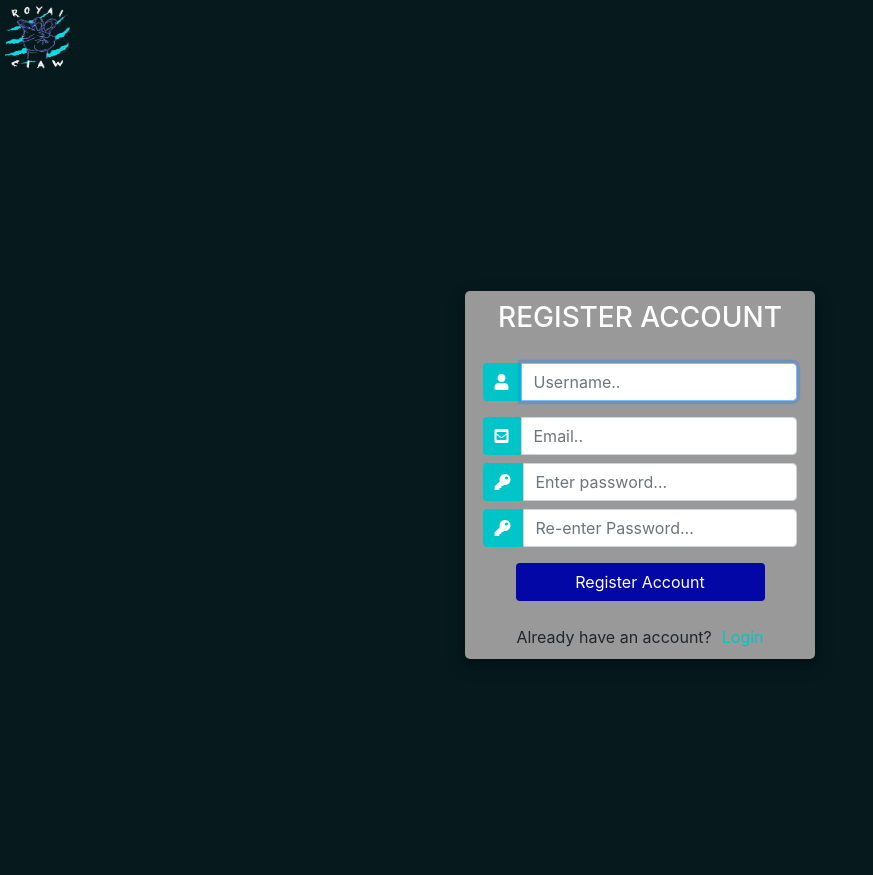
After one commit to torigrasso/Django-RoyalClaw-Website, a Django app: page /account/register/ in a window 1280 px wide. The commit adds this page. Shown: the whole page, without its empty margins (0-873 px from the left). Run offline with Django 3.2, Linux system fonts and the light colour scheme; parts of the project's set-up code (start-up, migrations or seed data) failed here and were passed over; some libraries are stand-ins or nearby versions.

Commit message:
Login/Register is up and sort of working..
Need to fix logout to actually logout
Login is not properly working
Redirect to home page when you login is not working

Redirect to home page when a user is logged in and tried to go to:
login
register

```diff
--- a/royalclaw/royalclaw/urls.py
+++ b/royalclaw/royalclaw/urls.py
@@ -21,7 +21,8 @@ from django.conf import settings
 urlpatterns = [
     path('admin/', admin.site.urls),
     path('', include('main.urls')),
-    path('merch/', include('store.urls'))
+    path('merch/', include('store.urls')),
+    path('account/', include('users.urls')),
 ]
 
 urlpatterns += static(settings.MEDIA_URL, document_root=settings.MEDIA_ROOT)
--- a/royalclaw/static/css/base.css
+++ b/royalclaw/static/css/base.css
@@ -10,7 +10,7 @@ h1,h2{
     text-decoration: none;
 }
 h3,h4,h5,h6{
-	color:#FFFFFF!important;
+	color:#00C5C8!important;
     font-family: arial black;
     display: block;
     font-weight: bold;
--- a/royalclaw/static/css/user.css
+++ b/royalclaw/static/css/user.css
@@ -0,0 +1,71 @@
+body, html {
+    margin: 0;
+    padding: 0;
+    height: 100%;
+    background: #06191D !important;
+}
+.user_card {
+    width: 350px;
+    margin-top: auto;
+    margin-bottom: auto;
+    background: #999999;
+    position: relative;
+    display: flex;
+    justify-content: center;
+    flex-direction: column;
+    padding: 10px;
+    box-shadow: 0 4px 8px 0 rgba(0, 0, 0, 0.2), 0 6px 20px 0 rgba(0, 0, 0, 0.19);
+    -webkit-box-shadow: 0 4px 8px 0 rgba(0, 0, 0, 0.2), 0 6px 20px 0 rgba(0, 0, 0, 0.19);
+    -moz-box-shadow: 0 4px 8px 0 rgba(0, 0, 0, 0.2), 0 6px 20px 0 rgba(0, 0, 0, 0.19);
+    border-radius: 5px;
+
+}
+
+.form_container {
+    margin-top: 20px;
+}
+
+#form-title{
+    color: #fff;
+}
+.login_btn {
+    width: 100%;
+    background: #0307a6 !important;
+    color: white !important;
+}
+.login_btn:focus {
+    box-shadow: none !important;
+    outline: 0px !important;
+}
+.login_container {
+    padding: 0 2rem;
+}
+.input-group-text {
+    background: #00C5C8  !important;
+    color: white !important;
+    border: 0 !important;
+    border-radius: 0.25rem 0 0 0.25rem !important;
+}
+.input_user,
+.input_pass:focus {
+    box-shadow: none !important;
+    outline: 0px !important;
+}
+#messages{
+    background-color: grey;
+    color: #fff;
+    padding: 10px;
+    margin-top: 10px;
+}
+.link-to-login-reg{
+    color: #00C5C8;
+    padding-left: 10px;
+}
+.link-to-login-reg:hover{
+    color: #70E7D1;
+}
+.claw-img{
+    width:75px;
+    height:75px;
+    padding: 5px;
+}
--- a/royalclaw/store/templates/store/cart.html
+++ b/royalclaw/store/templates/store/cart.html
@@ -12,7 +12,7 @@
 						<th><h5>Items: <strong>{{order.get_cart_items}}</strong></h5></th>
 						<th><h5>Total: <strong>${{order.get_cart_total|floatformat:2}}</strong></h5></th>
 						<th>
-							<a  style="float:right; margin:5px;" class="btn btn-success" href="{% url 'checkout' %}">Checkout</a>
+							<a  style="float:right; margin:5px;" class="btn btn-outline-dark" href="{% url 'checkout' %}">Checkout</a>
 						</th>
 					</tr>
 				</table>
--- a/royalclaw/store/templates/store/checkout.html
+++ b/royalclaw/store/templates/store/checkout.html
@@ -37,7 +37,7 @@
 					</div>
 
 					<hr>
-					<input id="form-button" class="btn btn-success btn-block" type="submit" value="Continue">
+					<input id="form-button" class="btn btn-outline-dark btn-block" type="submit" value="Continue">
 				</form>
 			</div>
 
--- a/royalclaw/store/templates/store/store-base.html
+++ b/royalclaw/store/templates/store/store-base.html
@@ -70,7 +70,11 @@
             <p class="cart-total">{{cartItems}}</p>
             <li class="right"><a href="{% url 'cart' %}" title="Cart"><img src="{% static 'images/cart.png' %}"></a>
             </li>
-            <li class="right"><a href="" title="Login">Login</a></li>
+            {% if request.user.is_authenticated %}
+                <li class="right"><a href="{% url 'logout' %}" title="Logout">Logout</a>{{request.user}}</li>
+            {% else %}
+                <li class="right"><a href="{% url 'login' %}" title="Login">Login</a></li>
+            {% endif %}
         </ul>
 	</nav>
 
--- a/royalclaw/store/templates/store/store.html
+++ b/royalclaw/store/templates/store/store.html
@@ -9,8 +9,8 @@
 					<h6><strong>{{product.name}}</strong></h6>
 					<hr>
 
-					<button data-product={{product.id}} data-action="add" class="btn btn-outline-secondary add-btn update-cart">Add to Cart</button>
-					<a class="btn btn-outline-success" href="#">View</a>
+					<button data-product={{product.id}} data-action="add" class="btn btn-outline-dark add-btn update-cart">Add to Cart</button>
+
 					<h4 style="display: inline-block; float: right"><strong>${{product.price|floatformat:2}}</strong></h4>
 
 				</div>
--- /dev/null
+++ b/royalclaw/users/forms.py
@@ -0,0 +1,10 @@
+from django import forms
+from django.forms import ModelForm
+from django.contrib.auth.forms import UserCreationForm
+from django.contrib.auth.models import User
+
+# inherit from default usercreationform
+class CreateUserForm(UserCreationForm):
+    class Meta:
+        model = User
+        fields = ['username', 'email', 'password1', 'password2']
--- /dev/null
+++ b/royalclaw/users/templates/users/register.html
@@ -0,0 +1,89 @@
+<!DOCTYPE html>
+{% load static %}
+<html lang="en">
+<head>
+    <meta charset="UTF-8">
+	<title>Register</title>
+	<link rel="stylesheet" href="https://stackpath.bootstrapcdn.com/bootstrap/4.1.3/css/bootstrap.min.css" integrity="sha384-MCw98/SFnGE8fJT3GXwEOngsV7Zt27NXFoaoApmYm81iuXoPkFOJwJ8ERdknLPMO" crossorigin="anonymous">
+	<script src="https://ajax.googleapis.com/ajax/libs/jquery/3.3.1/jquery.min.js"></script>
+	<link rel="stylesheet" href="https://use.fontawesome.com/releases/v5.6.1/css/all.css" integrity="sha384-gfdkjb5BdAXd+lj+gudLWI+BXq4IuLW5IT+brZEZsLFm++aCMlF1V92rMkPaX4PP" crossorigin="anonymous">
+    <meta name="viewport" content="width=device-width, initial-scale=1, maximum-scale=1, minimum-scale=1"/>
+	<link rel="stylesheet" type="text/css" href="{% static 'css/user.css'%}">
+</head>
+<body>
+    <a href="{% url 'home' %}"><img class="claw-img" src="{% static 'images/RoyalClaw-Transparent.png' %}"></a>
+	<div class="container h-100">
+		<div class="d-flex justify-content-center h-100">
+			<div class="user_card">
+				<div class="d-flex justify-content-center">
+					<h3 id="form-title">REGISTER ACCOUNT</h3>
+				</div>
+				<div class="d-flex justify-content-center form_container">
+
+					<form method="POST" action="">
+                        {% csrf_token %}
+
+						<div class="input-group mb-3">
+							<div class="input-group-append">
+								<span class="input-group-text"><i class="fas fa-user"></i></span>
+							</div>
+                            {{form.username}}
+						</div>
+
+						<div class="input-group mb-2">
+							<div class="input-group-append">
+								<span class="input-group-text"><i class="fas fa-envelope-square"></i></span>
+							</div>
+							{{form.email}}
+						</div>
+
+                        <div class="input-group mb-2">
+							<div class="input-group-append">
+								<span class="input-group-text"><i class="fas fa-key"></i></span>
+							</div>
+							{{form.password1}}
+						</div>
+
+                        <div class="input-group mb-2">
+							<div class="input-group-append">
+								<span class="input-group-text"><i class="fas fa-key"></i></span>
+							</div>
+							{{form.password2}}
+						</div>
+
+				   		<div class="d-flex justify-content-center mt-3 login_container">
+				 			<input class="btn login_btn" type="submit" value="Register Account">
+				   		</div>
+					</form>
+				</div>
+
+                {{form.errors}}
+
+				<div class="mt-4">
+					<div class="d-flex justify-content-center links">
+						Already have an account? <a href="{% url 'login' %}" class="link-to-login-reg">Login</a>
+					</div>
+				</div>
+			</div>
+		</div>
+	</div>
+	<script>
+						/* Because i didnt set placeholder values in forms.py they will be set here using vanilla Javascript
+		//We start indexing at one because CSRF_token is considered and input field
+		 */
+
+		//Query All input fields
+		var form_fields = document.getElementsByTagName('input')
+		form_fields[1].placeholder='Username..';
+		form_fields[2].placeholder='Email..';
+		form_fields[3].placeholder='Enter password...';
+		form_fields[4].placeholder='Re-enter Password...';
+
+
+		for (var field in form_fields){
+			form_fields[field].className += ' form-control'
+		}
+	</script>
+
+</body>
+</html>
--- a/royalclaw/users/urls.py
+++ b/royalclaw/users/urls.py
@@ -0,0 +1,9 @@
+from django.urls import path
+from . import views
+
+
+urlpatterns = [
+    path('login/', views.loginPage, name="login"),
+    path('logout/', views.loginPage, name="logout"),
+    path('register/', views.registerPage, name="register"),
+]
--- a/royalclaw/users/views.py
+++ b/royalclaw/users/views.py
@@ -1,3 +1,47 @@
-from django.shortcuts import render
+from django.shortcuts import render, redirect
+from django.http import HttpResponse
+from django.forms import inlineformset_factory
+from django.contrib.auth.forms import UserCreationForm
+from django.contrib.auth import authenticate, login, logout
+from django.contrib import messages
 
-# Create your views here.
+from .forms import CreateUserForm
+
+
+def loginPage(request):
+    if request.method == 'POST':
+        username = request.POST.get('username')
+        password = request.POST.get('username')
+
+        user = authenticate(request, username=username, password=password)
+
+        if user is not None:
+            login(request, user)
+            # DOES NOT WORK
+            redirect("{% url 'home' %}")
+        else:
+            messages.info(request, 'Username OR Password is incorrect')
+    context = {}
+    return render(request, 'users/login.html', context)
+
+
+def logoutPage(request):
+    logout(request)
+    return redirect('login')
+
+
+def registerPage(request):
+    form = CreateUserForm()
+
+    if request.method == 'POST':
+        form = CreateUserForm(request.POST)
+        # django validates user specifications already
+        if form.is_valid():
+            # save user
+            form.save()
+            user = form.cleaned_data.get('username')
+            messages.success(request, 'Account was created for ' + user)
+            return redirect('login')
+
+    context = {'form': form}
+    return render(request, 'users/register.html', context)
```
Also changed, not shown: royalclaw/main/templates/main/main-base.html (+7 -3 lines), royalclaw/static/css/main.css (+8 -0 lines), royalclaw/users/templates/users/login.html (added, +60 -0 lines), royalclaw/db.sqlite3.
